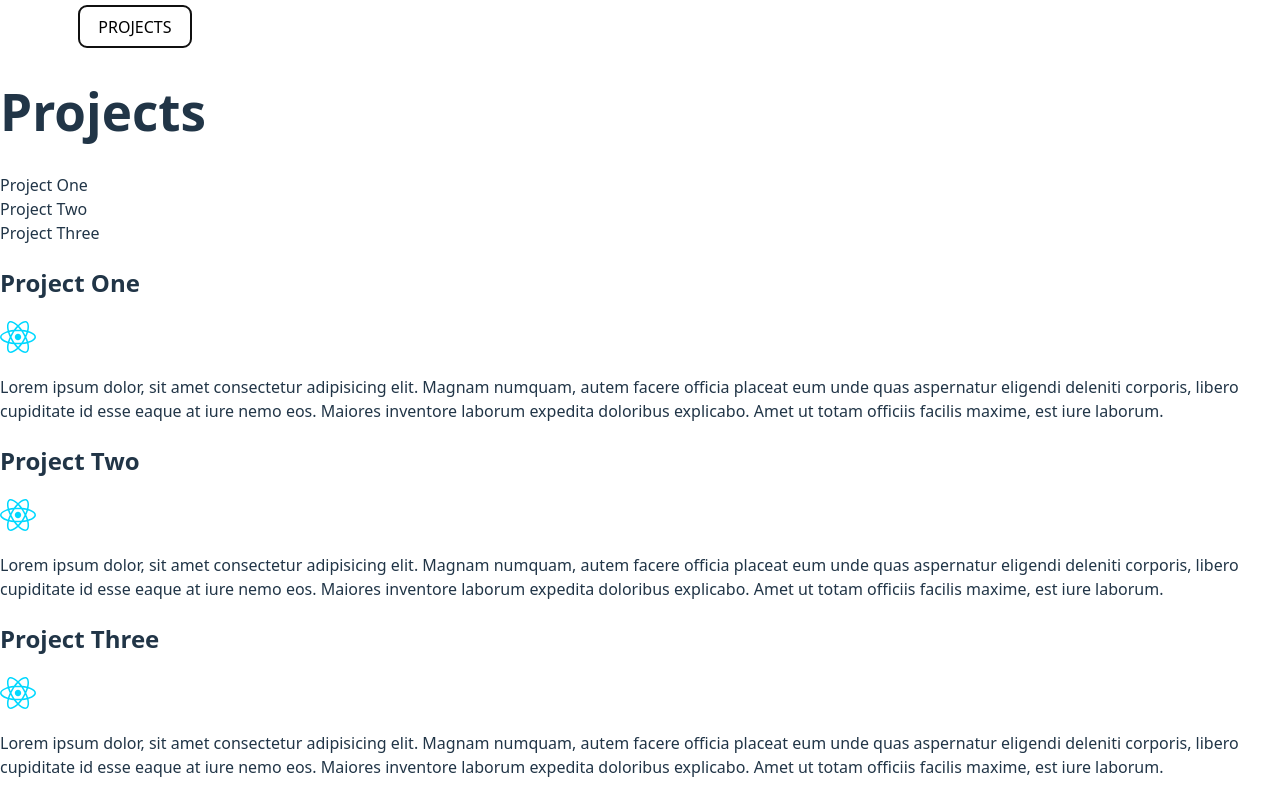
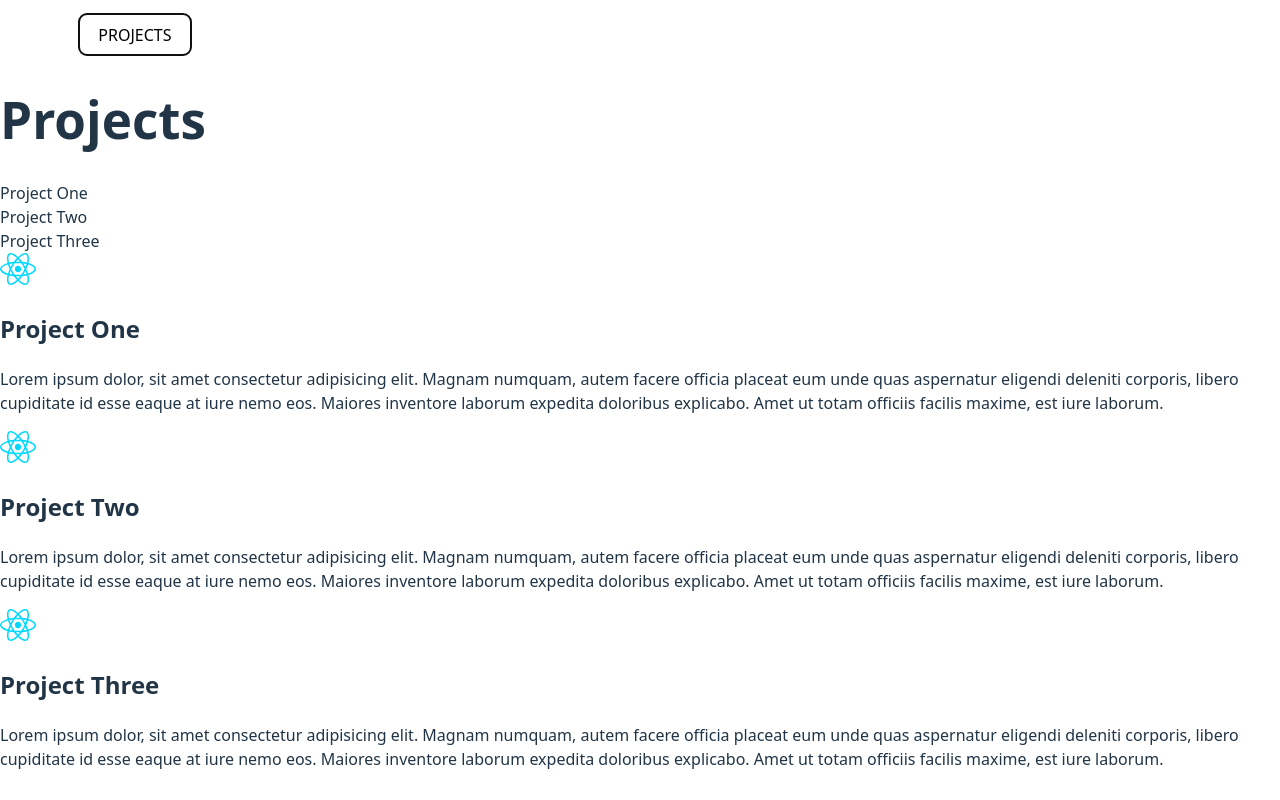
Before and after one commit to Not-Klaros/Port-Chan, a React (Vite) app in the folder my-portfolio/: page / in a window 1280 px wide. Both pictures are taken after a click on the button "PROJECTS". Built offline with nearby package versions, Linux system fonts and the light colour scheme; the HTML template or start-up script is replaced by a standard one.

Commit message:
Fix project image order and adjust tsconfig

```diff
--- a/my-portfolio/src/pages/Projects.tsx
+++ b/my-portfolio/src/pages/Projects.tsx
@@ -27,8 +27,8 @@ const Projects = () => (
       <div className="project-grid">
         {projects.map((project) => (
           <div key={project.title} className="project-item">
+            <img src={project.image} alt={project.title} />
             <h2>{project.title}</h2>
-            <img src={project.image} alt={project.title} />
             <p>
               Lorem ipsum dolor, sit amet consectetur adipisicing elit.
               Magnam numquam, autem facere officia placeat eum unde quas aspernatur
--- a/my-portfolio/tsconfig.node.json
+++ b/my-portfolio/tsconfig.node.json
@@ -8,7 +8,7 @@
 
     /* Bundler mode */
     "moduleResolution": "bundler",
-    "allowImportingTsExtensions": true,
+    "allowImportingTsExtensions": false,
     "verbatimModuleSyntax": true,
     "moduleDetection": "force",
     "noEmit": false,
```
